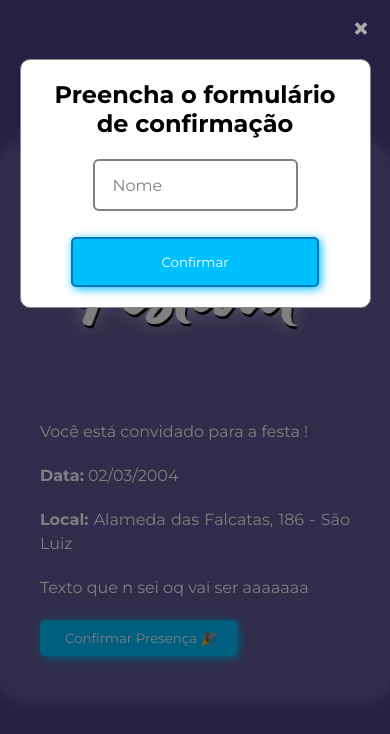
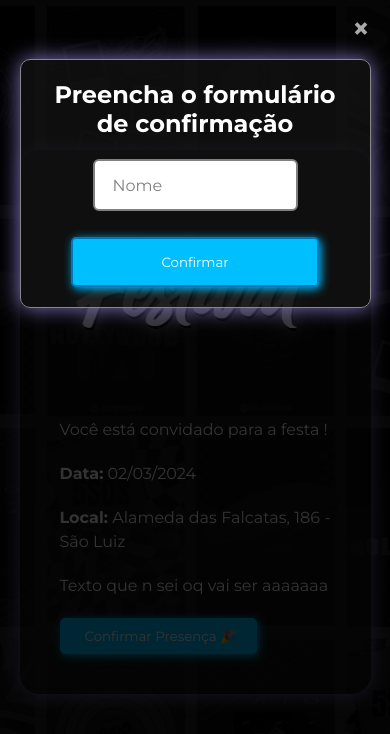
Before and after one commit to joseminelli/Convite, a plain HTML site: page index.html in a window 390 px wide. Both pictures are taken after a click on the button 138 px from the left and 637 px from the top of the page. Drawn offline with Linux system fonts and the light colour scheme.

Commit message:
melhoria no css

```diff
--- a/index.html
+++ b/index.html
@@ -7,6 +7,8 @@
     <link rel="stylesheet" href="styles.css">
 </head>
 <body>
+    <div class="background"></div> <!-- Novo elemento de fundo -->
+
     <div class="container">
         <div class="content">
             <div class="header">
@@ -14,7 +16,7 @@
             </div>
             <div class="details">
                 <p>Você está convidado para a festa !</p>
-                <p><b>Data:</b> 02/03/2004</p>
+                <p><b>Data:</b> 02/03/2024</p>
                 <p><b>Local:</b> Alameda das Falcatas, 186 - São Luiz</p>
                 <p>Texto que n sei oq vai ser aaaaaaa</p>
                 <div class="buttons">
@@ -22,6 +24,7 @@
                 </div>
             </div>
         </div>
+        <div id="overlay3"></div>
     </div>
 
     <div id="modal" class="modal">
@@ -51,11 +54,10 @@
               <span class="close">&times;</span>
               <img src="img/ticket.png" alt="Ingresso" id="ticket-img">
             </div>
-            <div id="dowloadbtnDiv">
-
-            </div>
+            <div id="dowloadbtnDiv"></div>
             <div id="download-btn"></div>
         </div>
+        <div id="overlay2"></div>
     </div>
 
 
--- a/script.js
+++ b/script.js
@@ -9,6 +9,8 @@ const webhookUrl =
 
 btn.onclick = function () {
   if (!modalAberto) {
+
+  document.getElementById("overlay3").style.display = "flex";
     console.log("Abrir modal");
     modalAberto = true;
     modal.style.display = "block";
@@ -21,6 +23,7 @@ span.onclick = function () {
 };
 
 function fecharModal(modal) {
+  document.getElementById("overlay3").style.display = "none";
   modal.style.animation = "fadeOut .5s";
   setTimeout(function () {
     modalAberto = false;
@@ -42,13 +45,13 @@ function exibirAlerta(mensagem) {
 }
 function createCanvas(width, height, set2dTransform = true) {
   const ratio = Math.ceil(window.devicePixelRatio);
-  const canvas = document.createElement('canvas');
+  const canvas = document.createElement("canvas");
   canvas.width = width * ratio;
   canvas.height = height * ratio;
   canvas.style.width = `${width}px`;
   canvas.style.height = `${height}px`;
   if (set2dTransform) {
-    canvas.getContext('2d').setTransform(ratio, 0, 0, ratio, 0, 0);
+    canvas.getContext("2d").setTransform(ratio, 0, 0, ratio, 0, 0);
   }
   return canvas;
 }
@@ -66,7 +69,6 @@ function gerarIngresso(nome) {
 
   canvas.width = 4146;
   canvas.height = 4146 / proporcao;
-
 
   var ctx = canvas.getContext("2d");
 
@@ -147,6 +149,7 @@ document
   });
 
 function abrirModalIngresso() {
+  document.getElementById("overlay2").style.display = "flex";
   fecharModal(modal);
   var modalIngresso = document.getElementById("modal-ingresso");
   modalIngresso.style.display = "flex";
--- a/styles.css
+++ b/styles.css
@@ -31,9 +31,9 @@ body {
 }
 
 .content {
-  background-color: rgb(255 255 255 / 12%);
+  background-color: rgb(22 22 22 / 66%);
+  box-shadow: 0 0 20px rgb(125 114 189);
   border-radius: 20px;
-  box-shadow: 0 0 20px rgb(125 114 189);
   padding: 40px;
   max-width: 600px;
   width: 100%;
@@ -165,7 +165,8 @@ input {
 }
 .placeholder {
   position: absolute;
-  background-color: white;
+
+  background-color:transparent;
   color: gray;
   left: var(--padding);
   padding: 0 4px;
@@ -179,6 +180,10 @@ input:is(:focus, :valid) {
 input:is(:focus, :valid) + .placeholder {
   transform: translatey(calc(-1 * var(--padding) - 12px));
   color: var(--cor-azul-escuro);
+  background-color: #fff;
+  border-radius: 4px;
+  padding: 2px 4px;
+  border: 2px solid var(--cor-azul-escuro);
 }
 
 .overlay {
@@ -194,11 +199,39 @@ input:is(:focus, :valid) + .placeholder {
   z-index: -1;
 }
 
+#overlay2 {
+  position: fixed;
+  top: 0;
+  left: 0;
+  width: 100%;
+  height: 100%;
+  background-color: rgba(0, 0, 0, 0.8);
+  display: none;
+  justify-content: center;
+  align-items: center;
+  z-index: 0;
+}
+
+#overlay3 {
+  position: fixed;
+  top: 0;
+  left: 0;
+  width: 100%;
+  height: 100%;
+  background-color: rgba(0, 0, 0, 0.6);
+  display: none;
+  justify-content: center;
+  align-items: center;
+  z-index: 0;
+}
+
 .modal-content {
-  background-color: #fefefe;
+
+  background-color: rgb(22 22 22 / 66%);
+  box-shadow: 0 0 20px rgb(125 114 189);
   margin: 15% auto;
+  color: var(--cor-texto);
   padding: 20px;
-  border: 1px solid #888;
   width: 90%;
   max-width: 600px;
   border-radius: 10px;
@@ -247,7 +280,8 @@ input:is(:focus, :valid) + .placeholder {
   top: 31%;
   left: -50%;
   right: -50%;
-  background-color: #fefefe;
+  background-color: rgb(22 22 22 / 66%);
+  box-shadow: 0 0 20px rgb(125 114 189);
   margin: auto;
   padding: 20px;
   width: 50%;
@@ -321,7 +355,27 @@ input:is(:focus, :valid) + .placeholder {
   color: black;
   text-decoration: none;
 }
+.background {
+  position: fixed;
+  top: 0;
+  left: 0;
+  width: 100%;
+  height: 100%;
+  background-image: url('img/background.png'); /* Caminho correto para a imagem de fundo */
+  background-size: auto 100%;
+  animation: slideBackground 30s linear infinite; /* Tempo e tipo de animação */
+  z-index: -2;
+  filter: saturate(0.5) brightness(0.5);
+}
 
+@keyframes slideBackground {
+  0% {
+    background-position: 0 0; /* Inicia a imagem do início */
+  }
+  100% {
+    background-position: 100% 0; /* Desloca a imagem até o final */
+  }
+}
 @keyframes fadeIn {
   from {
     opacity: 0;
@@ -342,4 +396,10 @@ input:is(:focus, :valid) + .placeholder {
   #modal-ingresso {
     width: 95%;
   }
+  .background {
+    animation: slideBackground 80s linear infinite;
+  }
+  .content {
+    width: 90%;
 }
+}
```
Also changed, not shown: img/background.png (added).
